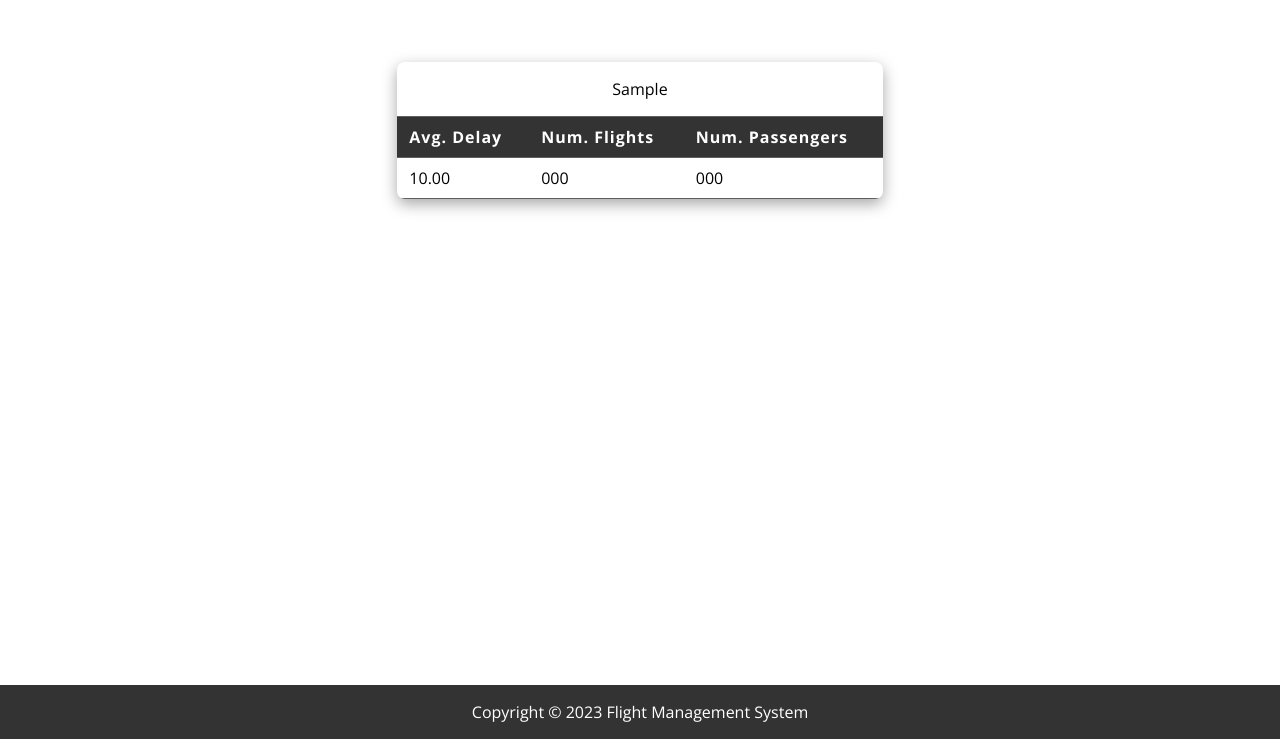
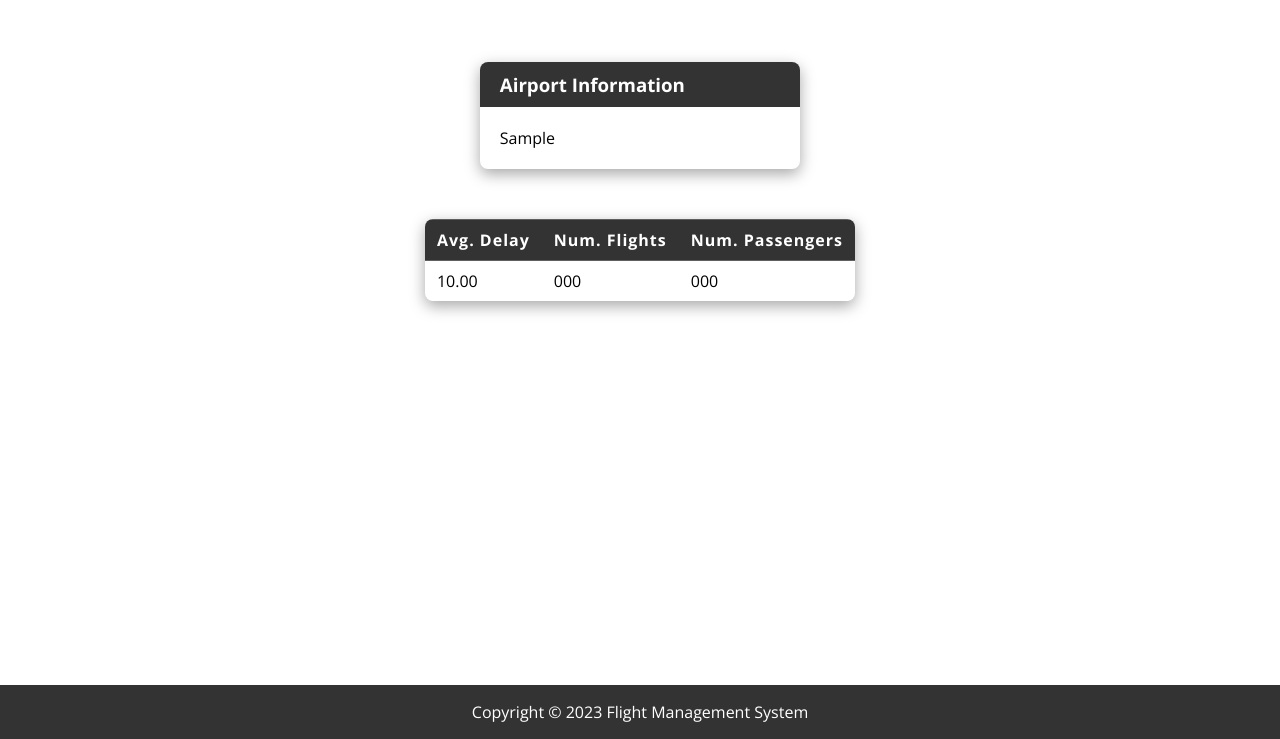
Before and after one commit to jhb300/database_project, a Django app: template flightx/airportx/templates/airportx/airportemployees_list.html in a window 1280 px wide. Shown: the part 61-800 px from the top of the page. Run offline with Django 4.2, Linux system fonts and the light colour scheme; the template is opened without the code that fills it: most values are stand-ins (such as "Sample title", 1, 10 or a date in 2020).

Commit message:
Frontend improvements.

```diff
--- a/flightx/airlinex/models.py
+++ b/flightx/airlinex/models.py
@@ -86,8 +86,6 @@ class Flight(models.Model):
     delay = models.PositiveIntegerField("Delay in minutes", default=0)
     cancelled = models.BooleanField("Cancelation status", default=False)
 
-    # No deletion if there are still flights assigned
-    # TODO: Implement check if the Employees on the flight are sufficient (e.g. one captain, one FO etc)
     employees = models.ManyToManyField(Employee, through='Assignment')
 
     def get_duration(self) -> int:
--- a/flightx/airportx/models.py
+++ b/flightx/airportx/models.py
@@ -19,7 +19,7 @@ class AirportEmployees(models.Model):
         db_table = 'airport_and_based_crew'
 
     def __str__(self):
-        return f"{self.name} Airport has {self.num_employees} Employees"
+        return f"The Airport \"{self.name}\" is the base for {self.num_employees} Employees"
 
 class AirportStats(models.Model):
     icao_code = models.CharField("Unique ICAO airport code", max_length=4, primary_key=True)
--- a/flightx/airportx/templates/airportx/airport_list.html
+++ b/flightx/airportx/templates/airportx/airport_list.html
@@ -11,8 +11,8 @@
             <th>Actions</th>
         </tr>
         {% for airport in object_list %}
-        <tr>
-            <td><a href="{% url 'AirportsMView' airport.icao_code %}">{{ airport.icao_code }}</a></td>
+        <tr onclick="location.href = '{% url 'AirportsMView' airport.icao_code %}';" class="pointer-on-hover">
+            <a href="{% url 'AirportsMView' airport.icao_code %}"><td>{{ airport.icao_code }}</td></a>
             <td>{{ airport.name }}</td>
             <td>
                 <a href="{% url 'UpdateAirports' airport.icao_code %}"><i class="bi bi-pencil-square"></i></a>
--- a/flightx/airportx/templates/airportx/airportemployees_list.html
+++ b/flightx/airportx/templates/airportx/airportemployees_list.html
@@ -3,7 +3,16 @@
 {% block title %}Airports{% endblock %}
 
 {% block content %}
-<div class="table-container">
+
+<div class="airport-detail-content-container">
+    {% if airport_info %}
+        <div class="airport-info-container">
+            <h3>Airport Information</h3>
+            <p>{{ airport_info }}</p>
+        </div>
+    {% endif %}
+
+    <div class="table-container airport-employees-view">
         <table>
             <tr>
                 <th>Avg. Delay</th>
@@ -15,9 +24,7 @@
                 <td>{{ airport_stats.number_flights }}</td>
                 <td>{{ airport_stats.number_bookings }}</td>
             </tr>
-        <tr>
-            <p>{{ airport_info }}</p>
-        </tr>
         </table>
     </div>
     {% endblock %}
+</div>
--- a/flightx/static/style.css
+++ b/flightx/static/style.css
@@ -206,6 +206,58 @@ table tr:first-child {
 }
 
 
+.pointer-on-hover:hover {
+    cursor: pointer;
+}
+
+
+.airport-detail-content-container {
+    display: flex;
+    justify-content: flex-start;
+    flex-direction: column;
+    align-items: center;
+}
+
+.airport-employees-view {
+    align-items: flex-start;
+    height: fit-content;
+}
+.airport-employees-view tr {
+    border-bottom: none;
+}
+.airport-employees-view tr:hover {
+    background-color: white;
+}
+.airport-employees-view tr:first-child:hover {
+    background-color: var(--corporate-grey);
+}
+
+.airport-info-container {
+    display: flex;
+    align-items: center;
+    justify-content: flex-start;
+    flex-wrap: wrap;
+    margin: 30px 0px 20px 0px;
+    padding: 0;
+    border-radius: 8px;
+    box-shadow: rgba(0, 0, 0, 0.35) 0px 5px 15px;
+    overflow-x: auto;
+    scrollbar-color: grey white;
+    scrollbar-width: thin;
+    max-width: 1400px;
+    width: fit-content;
+    height: fit-content;
+}
+.airport-info-container h3 {
+    width: 100%;
+    margin: 0;
+    padding: 10px 20px;
+    color: white;
+    background-color: var(--corporate-grey);
+}
+.airport-info-container p {
+    margin: 20px;
+}
 
 /* Form pages */
 .form-container {
--- a/flightx/templates/base.html
+++ b/flightx/templates/base.html
@@ -33,7 +33,7 @@
       {% elif request.resolver_match.url_name in 'Aircrafts,Assignments,Bookings,Employees,Flights,Passengers' %}
       <ul>
         <li><a {% if request.resolver_match.url_name == 'Aircrafts' %}class="active"{% endif %} href="{% url 'Aircrafts' %}">Aircrafts</a></li>
-        <li><a {% if request.resolver_match.url_name == 'Assingments' %}class="active"{% endif %} href="{% url 'Assignments' %}">Assignments</a></li>
+        <li><a {% if request.resolver_match.url_name == 'Assignments' %}class="active"{% endif %} href="{% url 'Assignments' %}">Assignments</a></li>
         <li><a {% if request.resolver_match.url_name == 'Bookings' %}class="active"{% endif %} href="{% url 'Bookings' %}">Bookings</a></li>
         <li><a {% if request.resolver_match.url_name == 'Employees' %}class="active"{% endif %} href="{% url 'Employees' %}">Crew</a></li>
         <li><a {% if request.resolver_match.url_name == 'Flights' %}class="active"{% endif %} href="{% url 'Flights' %}">Flights</a></li>
```
Also changed, not shown: flightx/airportx/forms.py (added, +15 -0 lines), flightx/airportx/views.py (+7 -7 lines). Lines whose indentation alone changed are shown as unchanged.
